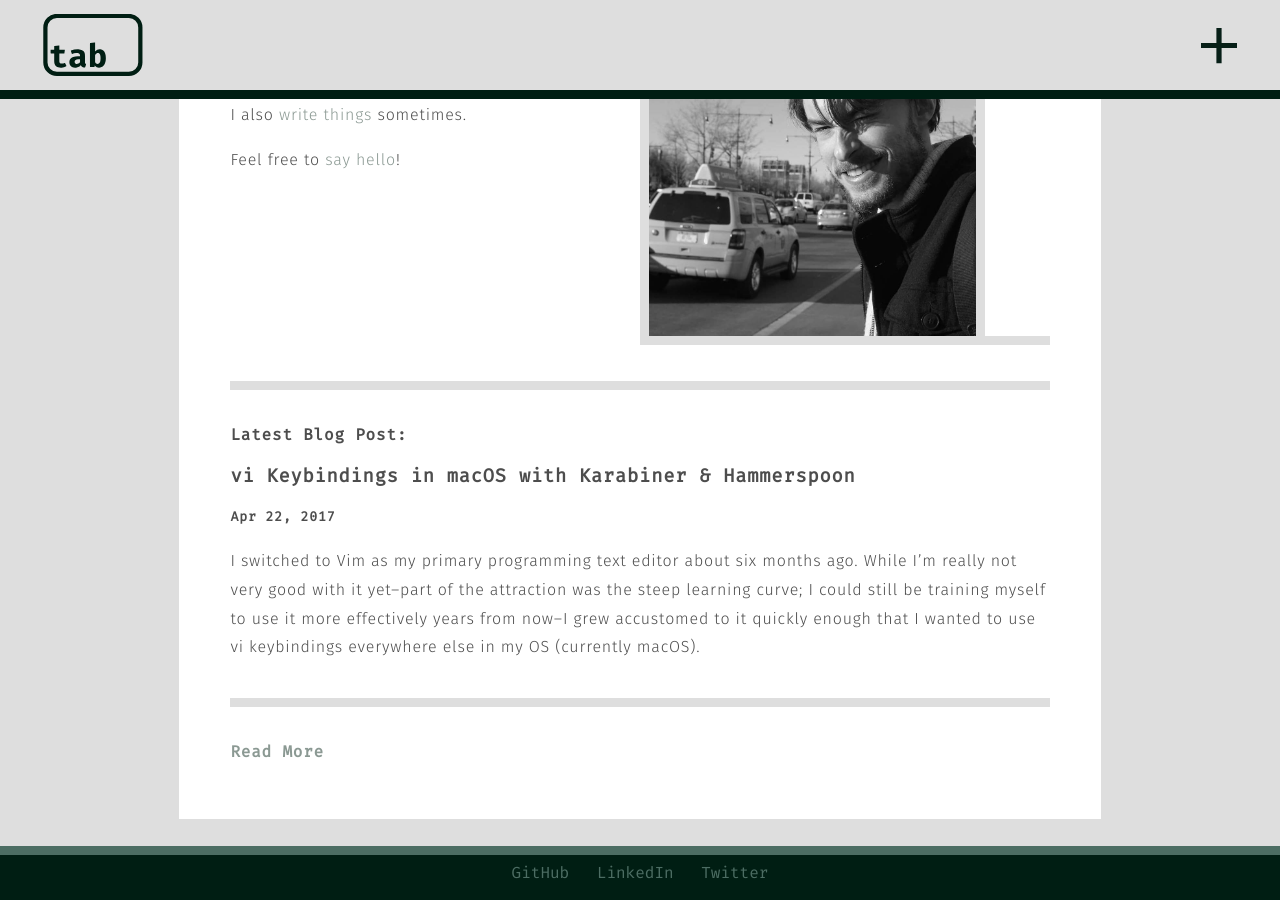
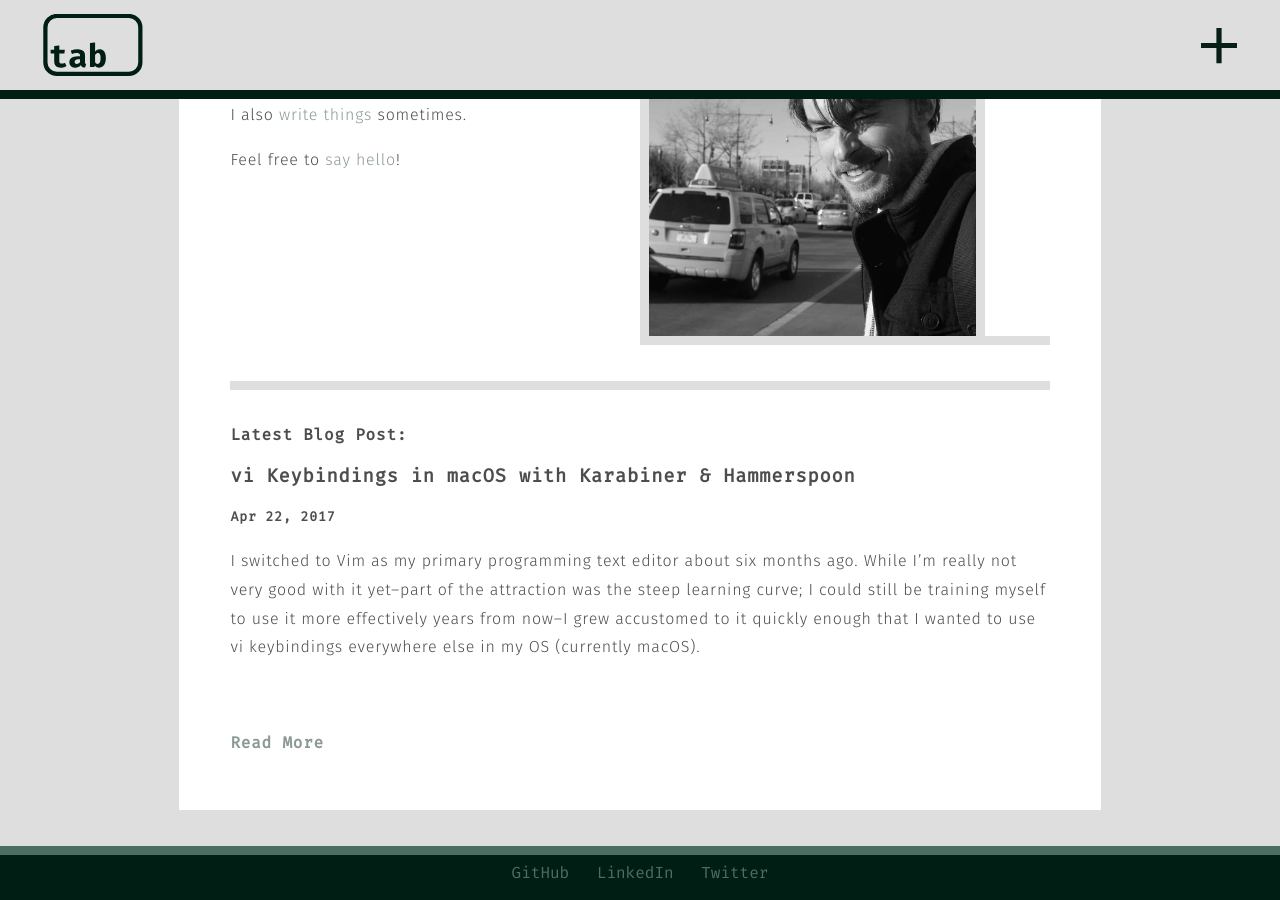
Before and after one commit to tayloraburgess/tayloraburgess.github.io, a Jekyll site: the page built from index.html, in a window 1280 px wide and 900 px high, scrolled down 226 px. Built offline with Jekyll 4.4.1, drawn with Linux system fonts in a browser that asks for light colours.

Commit message:
Remove a border

```diff
--- a/_sass/_index.scss
+++ b/_sass/_index.scss
@@ -4,6 +4,10 @@
     margin-top: 4vh;
     border-top: 1vh solid $light-gray;
     padding-top: 4vh;
+
+    &.no-border {
+      border-top: none;
+    }
   }
 
   .intro {
--- a/index.html
+++ b/index.html
@@ -19,6 +19,6 @@ permalink: /
   <h5>{{ site.posts[0].date | date: "%b %-d, %Y" }}</h5>
   <div>
     {{ site.posts[0].excerpt }}
-    <h4><a href='{{ site.posts[0].url | prepend: site.baseurl | prepend: site.url }}'>Read More</a></h4>
+    <h4 class='no-border'><a href='{{ site.posts[0].url | prepend: site.baseurl | prepend: site.url }}'>Read More</a></h4>
   </div>
 </div>
```
